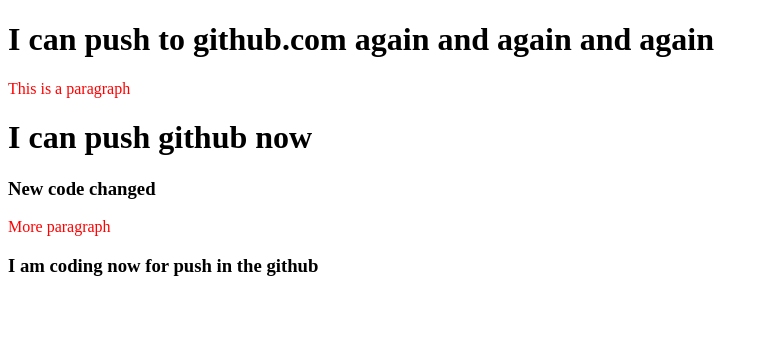
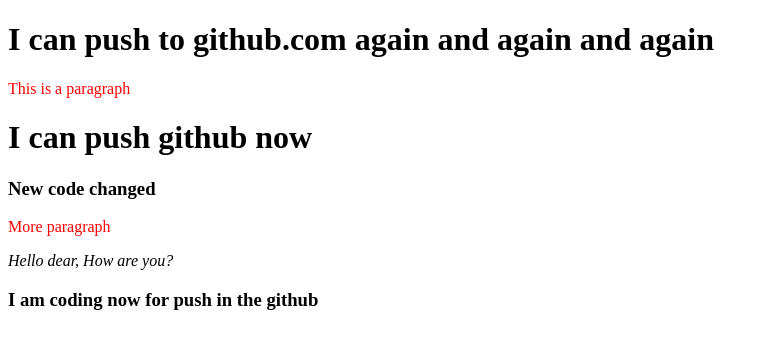
Before and after one commit to Khadiza083/second_repo, a plain HTML site: page index.html in a window 1280 px wide. Shown: the whole page, without its empty margins (0-769 px from the left). Drawn offline with Linux system fonts and the light colour scheme.

Commit message:
italic add

```diff
--- a/index.html
+++ b/index.html
@@ -13,6 +13,7 @@
     <h1> I can push github now</h1>
     <h3>New code changed</h3>
     <p>More paragraph</p>
+    <i>Hello dear, How are you?</i>
     <h3>I am coding now for push in the github</h3>
 </body>
 </html>
```
